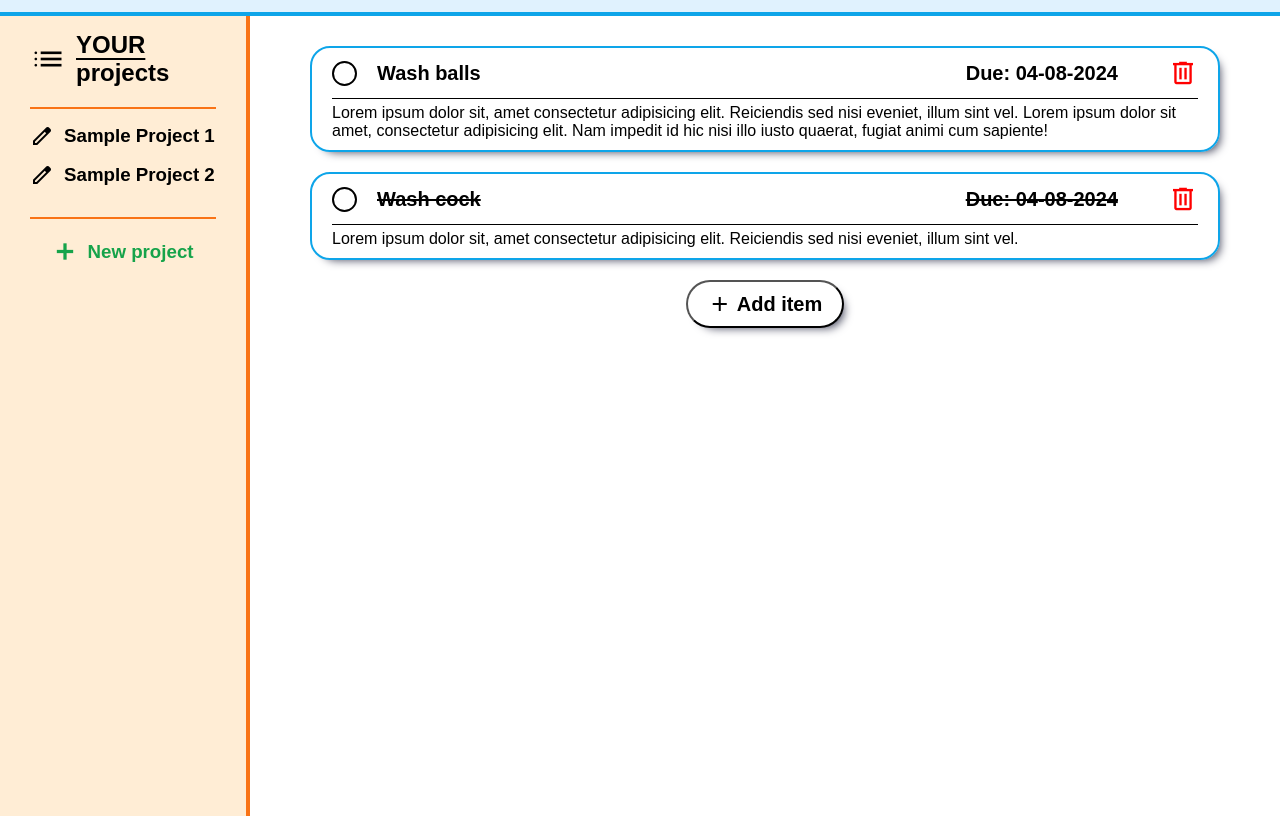
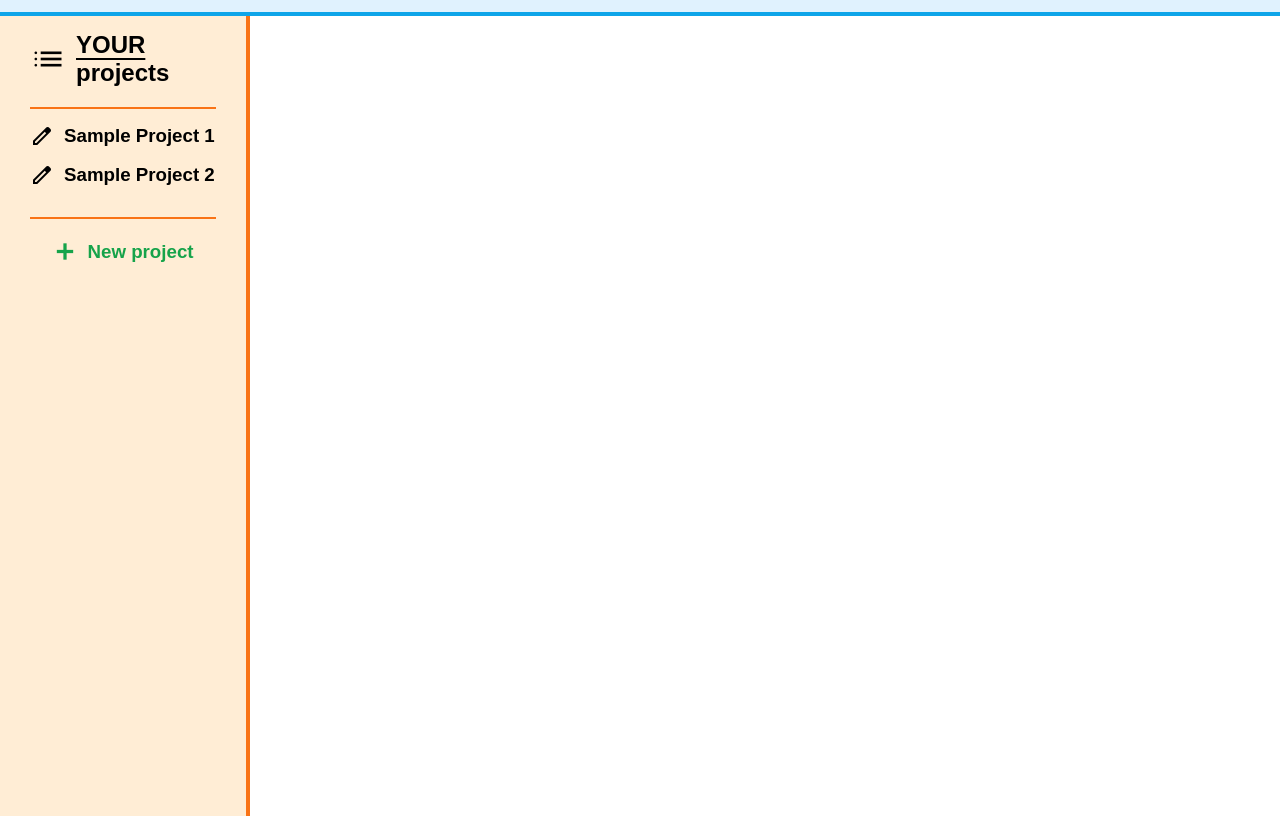
Before and after one commit to 0BooM/todo-list, a website built with webpack: page src/index.html in a window 1280 px wide. Shown: the part 68-884 px from the top of the page. Built offline with nearby package versions, Linux system fonts and the light colour scheme.

Commit message:
Delete <main> content as it is rendered through js

```diff
--- a/src/index.html
+++ b/src/index.html
@@ -47,51 +47,6 @@
         <h3>New project</h3>
       </div>
     </nav>
-    <main class="project-content">
-      <ul class="to-do-list">
-        <li class="to-do-element">
-          <div class="sections">
-            <div class="left-section">
-              <input type="checkbox" class="to-do-checbox" />
-              <p>Wash balls</p>
-            </div>
-            <div class="right-section">
-              <p class="due-date">Due: 04-08-2024</p>
-              <span class="remove-icon material-symbols-outlined">
-                delete
-              </span>
-            </div>
-          </div>
-          <div class="description">
-            Lorem ipsum dolor sit, amet consectetur adipisicing elit. Reiciendis
-            sed nisi eveniet, illum sint vel. Lorem ipsum dolor sit amet,
-            consectetur adipisicing elit. Nam impedit id hic nisi illo iusto
-            quaerat, fugiat animi cum sapiente!
-          </div>
-        </li>
-        <li class="to-do-element todo-done">
-          <div class="sections">
-            <div class="left-section">
-              <input type="checkbox" class="to-do-checbox" />
-              <p>Wash cock</p>
-            </div>
-            <div class="right-section">
-              <p class="due-date">Due: 04-08-2024</p>
-              <span class="remove-icon material-symbols-outlined">
-                delete
-              </span>
-            </div>
-          </div>
-          <div class="description">
-            Lorem ipsum dolor sit, amet consectetur adipisicing elit. Reiciendis
-            sed nisi eveniet, illum sint vel.
-          </div>
-        </li>
-      </ul>
-      <button class="add-item">
-        <span class="material-symbols-outlined"> add </span>
-        <p>Add item</p>
-      </button>
-    </main>
+    <main class="project-content"></main>
   </body>
 </html>
```
